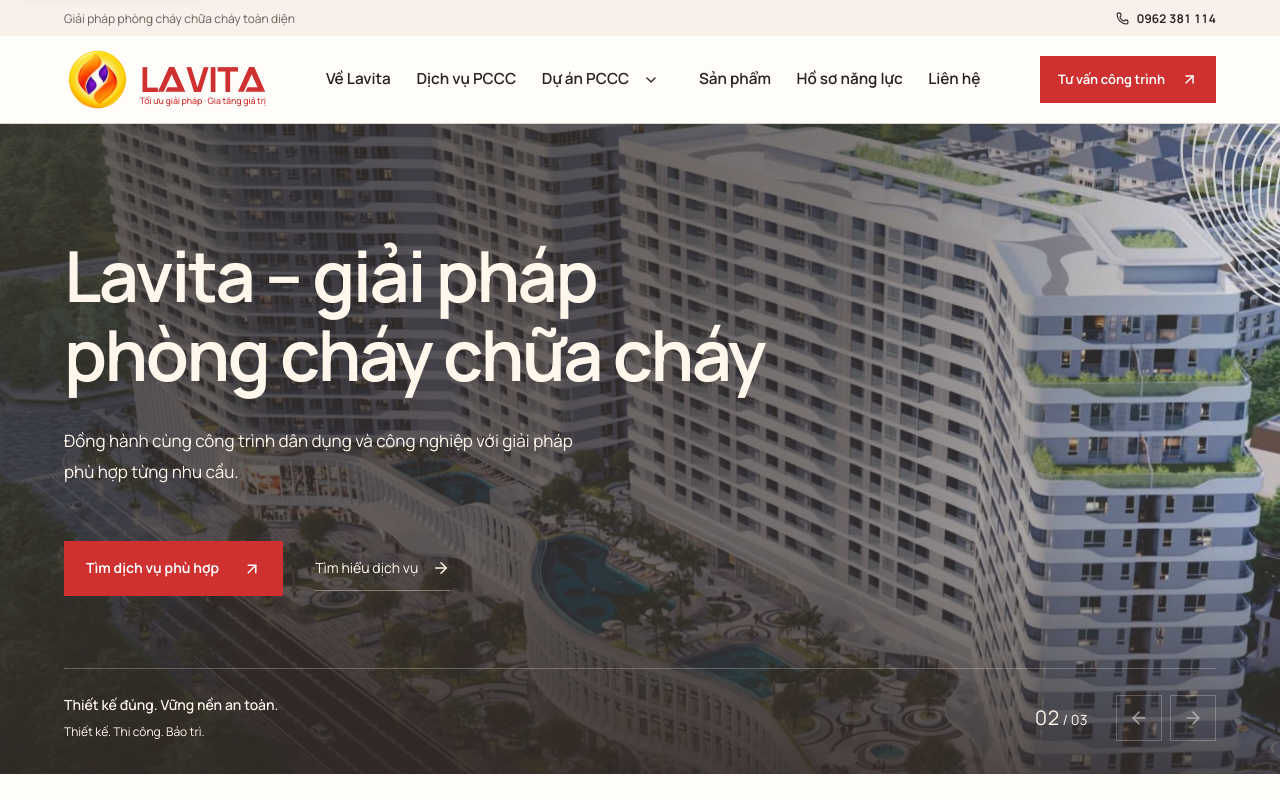
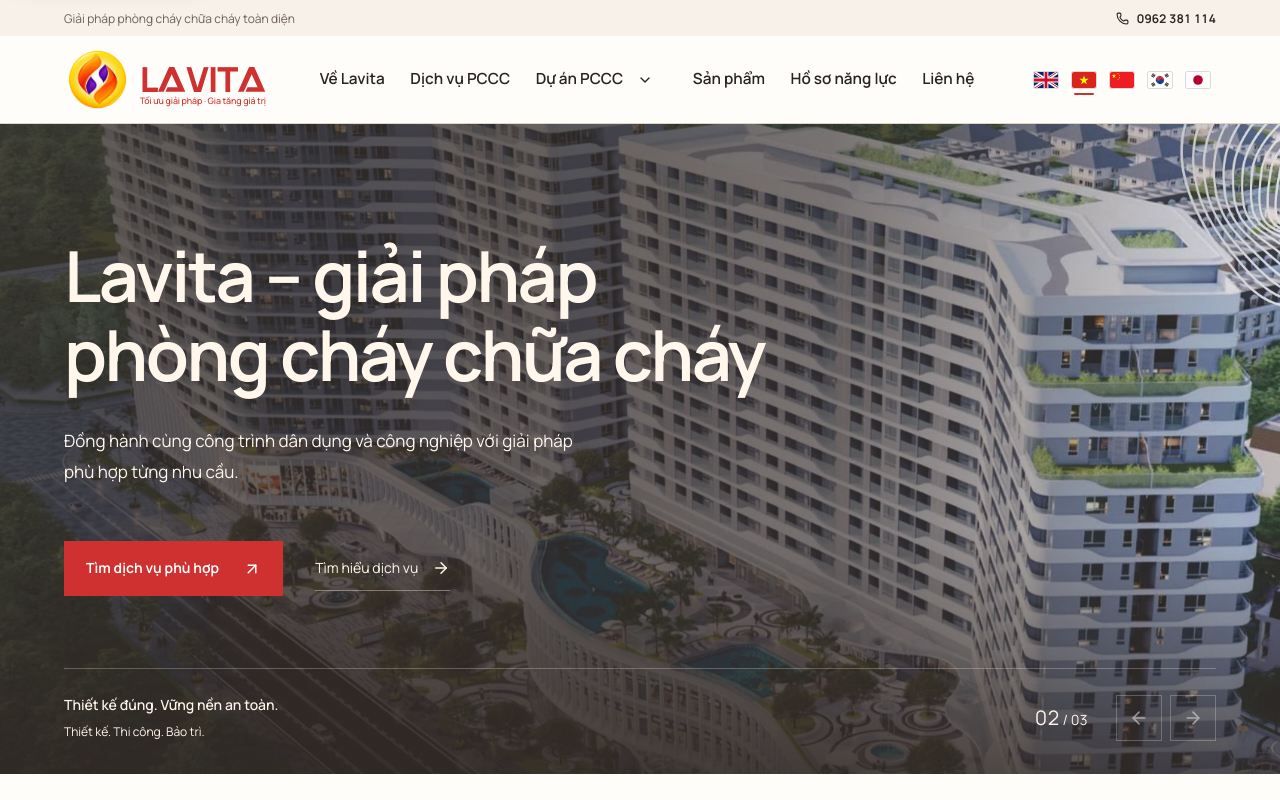
Before and after one commit to hoangthi0607/LavitaLandingPage, a Next.js app: page / in a window 1280 px wide. Shown: the top 800 px of the page. Built offline with nearby package versions, Linux system fonts and the light colour scheme.

Commit message:
feat(multilanguage): add flags into navigation bar

```diff
--- a/src/app/globals.css
+++ b/src/app/globals.css
@@ -79,8 +79,22 @@ h3 { font-size: 1.375rem; letter-spacing: -.025em; line-height: 1.4; margin: 0;
 .nav-dropdown-panel li { min-width: 0; }
 .nav-dropdown-panel a { display: flex; width: 100%; min-height: 44px; padding: 10px 14px; font-size: .875rem; font-weight: 500; line-height: 1.5; overflow-wrap: anywhere; }
 .nav-dropdown-panel a:hover, .nav-dropdown-panel a:focus-visible { background: var(--color-surface-soft); color: var(--color-brand); }
-.header-cta { display: inline-flex; align-items: center; justify-content: center; gap: 16px; padding: 12px 18px; min-height: 44px; background: var(--color-brand); color: white; font-size: .8125rem; font-weight: 650; }
-.header-cta:hover { background: var(--color-brand-hover); }
+/* Language flags replace the header CTA; the current language carries a brand-red underline. */
+.language-flags { display: flex; align-items: center; gap: 2px; margin: 0; padding: 0; list-style: none; }
+.language-flags button { position: relative; display: grid; place-items: center; width: 36px; height: 36px; padding: 0; border: 0; border-radius: 6px; background: transparent; cursor: pointer; transition: background .2s var(--ease-out); }
+.language-flags button[aria-disabled="true"] { cursor: default; }
+.language-flags button:hover { background: var(--color-surface-soft); }
+.language-flags svg { display: block; width: 24px; height: 16px; border-radius: 2px; box-shadow: 0 0 0 1px color-mix(in srgb, var(--color-ink) 16%, transparent); }
+.language-flags button[aria-pressed="true"]::after { content: ""; position: absolute; left: 8px; right: 8px; bottom: 3px; height: 2px; border-radius: 1px; background: var(--color-brand); }
+.header-languages { flex-shrink: 0; }
+/* Below 1280px the nav bar has no room, so the flags move to the utility strip beside the phone number. */
+.utility-actions { display: flex; align-items: center; gap: clamp(12px, 2vw, 24px); }
+.utility-languages button { width: 32px; height: 32px; }
+.utility-languages svg { width: 21px; height: 14px; }
+.utility-languages button[aria-pressed="true"]::after { left: 6px; right: 6px; bottom: 2px; }
+.utility-languages button:hover { background: var(--color-surface); }
+@media (min-width: 1280px) { .utility-languages { display: none; } }
+@media (max-width: 1279px) { .header-languages { display: none; } }
 .menu-toggle { display: none; width: 44px; height: 44px; flex-shrink: 0; place-items: center; border: 1px solid var(--color-line); background: transparent; color: var(--color-ink); }
 .mobile-nav { border-top: 1px solid var(--color-line); padding: 12px var(--gutter) 20px; max-height: calc(100dvh - 124px); overflow-y: auto; overscroll-behavior: contain; }
 .mobile-nav>a { display: flex; justify-content: space-between; align-items: center; gap: 16px; min-height: 52px; border-bottom: 1px solid var(--color-line); font-weight: 550; }
@@ -194,9 +208,6 @@ h3 { font-size: 1.375rem; letter-spacing: -.025em; line-height: 1.4; margin: 0;
 .footer-company a { display: flex; align-items: center; overflow-wrap: anywhere; }
 .footer .footer-copyright { grid-column: 1 / -1; border-top: 1px solid var(--color-line); padding-top: 24px; font-size: .75rem; color: var(--color-muted); margin-top: 20px; }
 
-@media (max-width: 1279px) {
-  .header-cta { display: none; }
-}
 @media (max-width: 1100px) {
   .hero-slide::after { background: linear-gradient(0deg, color-mix(in srgb, var(--color-dark) 78%, transparent), color-mix(in srgb, var(--color-dark) 70%, transparent) 30%, color-mix(in srgb, var(--color-dark) 68%, transparent) 75%, color-mix(in srgb, var(--color-dark) 50%, transparent)); }
   .intro-strip { gap: 30px; }
@@ -239,6 +250,7 @@ h3 { font-size: 1.375rem; letter-spacing: -.025em; line-height: 1.4; margin: 0;
 @media (max-width: 480px) {
   .utility>span { display: none; }
   .utility { justify-content: flex-end; }
+  .utility-actions { flex: 1; justify-content: space-between; }
   .brand { font-size: 1.875rem; }
   .hero-content { padding-top: 58px; padding-bottom: 48px; }
   .hero { min-height: 615px; }
--- a/src/components/layout/header.tsx
+++ b/src/components/layout/header.tsx
@@ -6,6 +6,7 @@ import { usePathname } from "next/navigation";
 import { ArrowUpRight, Menu, Phone, X } from "lucide-react";
 import { company, navigation } from "@/data/home";
 import { Brand } from "./brand";
+import { LanguageFlags } from "./language-flags";
 import { ProjectNavigation } from "./project-navigation";
 
 export function Header() {
@@ -43,11 +44,11 @@ export function Header() {
   };
   return (
     <header className="site-header">
-      <div className="utility"><span>Giải pháp phòng cháy chữa cháy toàn diện</span><a href={company.phoneHref}><Phone size={13} aria-hidden="true" /> {company.phone}</a></div>
+      <div className="utility"><span>Giải pháp phòng cháy chữa cháy toàn diện</span><div className="utility-actions"><LanguageFlags className="utility-languages" /><a href={company.phoneHref}><Phone size={13} aria-hidden="true" /> {company.phone}</a></div></div>
       <div className="navigation">
         <Brand />
         <nav className="desktop-nav" aria-label="Điều hướng chính">{navigation.map(item => item.href === "/du-an" ? dropdown() : <Link key={item.href} href={item.href} aria-current={pathname === item.href || pathname.startsWith(`${item.href}/`) ? "page" : undefined}>{item.label}</Link>)}</nav>
-        <Link className="header-cta" href="/lien-he">Tư vấn công trình <ArrowUpRight size={17} aria-hidden="true" /></Link>
+        <LanguageFlags className="header-languages" />
         <button ref={toggleRef} className="menu-toggle" onClick={() => { setOpen(!open); setExpandedMenu(null); }} aria-expanded={open} aria-controls="mobile-nav" aria-label={open ? "Đóng menu" : "Mở menu"}>{open ? <X /> : <Menu />}</button>
       </div>
       <nav id="mobile-nav" className="mobile-nav" aria-label="Điều hướng di động" hidden={!open}>{navigation.map(item => item.href === "/du-an" ? dropdown(true) : <Link key={item.href} href={item.href} aria-current={pathname === item.href || pathname.startsWith(`${item.href}/`) ? "page" : undefined} onClick={() => setOpen(false)}>{item.label}<ArrowUpRight size={18} aria-hidden="true" /></Link>)}<a className="mobile-phone" href={company.phoneHref}><Phone size={18} aria-hidden="true" /> Gọi {company.phone}</a></nav>
--- /dev/null
+++ b/src/components/layout/language-flags.tsx
@@ -0,0 +1,66 @@
+import { useId } from "react";
+import { currentLanguage, languages, type LanguageCode } from "@/data/home";
+
+// Five-point star polygon, first point straight up.
+function star(cx: number, cy: number, outer: number, rotate = 0) {
+  const inner = outer * 0.382;
+  return Array.from({ length: 10 }, (_, i) => {
+    const radius = i % 2 ? inner : outer;
+    const angle = ((-90 + rotate + i * 36) * Math.PI) / 180;
+    return `${(cx + radius * Math.cos(angle)).toFixed(2)},${(cy + radius * Math.sin(angle)).toFixed(2)}`;
+  }).join(" ");
+}
+
+function Trigram({ x, y, angle }: { x: number; y: number; angle: number }) {
+  return <g transform={`translate(${x} ${y}) rotate(${angle})`} fill="#000">
+    <rect x="-2.2" y="-1.9" width="4.4" height=".9" /><rect x="-2.2" y="-.45" width="4.4" height=".9" /><rect x="-2.2" y="1" width="4.4" height=".9" />
+  </g>;
+}
+
+// Authored SVG flags (3:2). Flag colours are the official ones, not theme tokens.
+function Flag({ code, uid }: { code: LanguageCode; uid: string }) {
+  switch (code) {
+    case "en": return <svg viewBox="0 0 60 40" aria-hidden="true" focusable="false">
+      <clipPath id={`${uid}-t`}><path d="M30,20 h30 v20 z v20 h-30 z h-30 v-20 z v-20 h30 z" /></clipPath>
+      <rect width="60" height="40" fill="#012169" />
+      <path d="M0,0 L60,40 M60,0 L0,40" stroke="#fff" strokeWidth="8" />
+      <path d="M0,0 L60,40 M60,0 L0,40" stroke="#C8102E" strokeWidth="4" clipPath={`url(#${uid}-t)`} />
+      <path d="M30,0 v40 M0,20 h60" stroke="#fff" strokeWidth="12" />
+      <path d="M30,0 v40 M0,20 h60" stroke="#C8102E" strokeWidth="7" />
+    </svg>;
+    case "vi": return <svg viewBox="0 0 30 20" aria-hidden="true" focusable="false">
+      <rect width="30" height="20" fill="#DA251D" /><polygon points={star(15, 10.4, 6)} fill="#FFFF00" />
+    </svg>;
+    case "zh": return <svg viewBox="0 0 30 20" aria-hidden="true" focusable="false">
+      <rect width="30" height="20" fill="#EE1C25" />
+      <g fill="#FFFF00"><polygon points={star(5, 5, 3)} /><polygon points={star(10, 2, 1, 23)} /><polygon points={star(12, 4, 1, 46)} /><polygon points={star(12, 7, 1, 70)} /><polygon points={star(10, 9, 1, 21)} /></g>
+    </svg>;
+    case "ko": return <svg viewBox="0 0 30 20" aria-hidden="true" focusable="false">
+      <rect width="30" height="20" fill="#fff" />
+      <g transform="rotate(33.69 15 10)">
+        <path d="M10,10 a5,5 0 0 1 10,0 z" fill="#CD2E3A" /><path d="M10,10 a5,5 0 0 0 10,0 z" fill="#0047A0" />
+        <circle cx="12.5" cy="10" r="2.5" fill="#CD2E3A" /><circle cx="17.5" cy="10" r="2.5" fill="#0047A0" />
+      </g>
+      <Trigram x={6.6} y={4.4} angle={-56.31} /><Trigram x={23.4} y={4.4} angle={56.31} /><Trigram x={6.6} y={15.6} angle={56.31} /><Trigram x={23.4} y={15.6} angle={-56.31} />
+    </svg>;
+    case "ja": return <svg viewBox="0 0 30 20" aria-hidden="true" focusable="false">
+      <rect width="30" height="20" fill="#fff" /><circle cx="15" cy="10" r="6" fill="#BC002D" />
+    </svg>;
+  }
+}
+
+export function LanguageFlags({ className }: { className?: string }) {
+  const uid = useId().replace(/[^a-zA-Z0-9_-]/g, "");
+  return <ul className={className ? `language-flags ${className}` : "language-flags"} aria-label="Ngôn ngữ">
+    {languages.map(language => {
+      const current = language.code === currentLanguage;
+      // Translations are not available yet: non-current languages are announced as upcoming and do nothing.
+      return <li key={language.code}>
+        <button type="button" aria-pressed={current} aria-disabled={current ? undefined : true}
+          aria-label={`${language.nativeName}${current ? "" : " (sắp có)"}`} title={current ? language.name : `${language.name} · sắp có`}>
+          <Flag code={language.code} uid={`${uid}-${language.code}`} />
+        </button>
+      </li>;
+    })}
+  </ul>;
+}
--- a/src/data/home.ts
+++ b/src/data/home.ts
@@ -17,6 +17,16 @@ export const navigation = [
  { label: "Về Lavita", href: "/ve-lavita" }, { label: "Dịch vụ PCCC", href: "/dich-vu" }, projectNavigation,
  { label: "Sản phẩm", href: "/san-pham" }, { label: "Hồ sơ năng lực", href: "/ho-so-nang-luc" }, { label: "Liên hệ", href: "/lien-he" },
 ];
+// Language switcher. Only Vietnamese content exists today; the others are placeholders until translations ship.
+export const languages = [
+ { code: "en", name: "Tiếng Anh", nativeName: "English" },
+ { code: "vi", name: "Tiếng Việt", nativeName: "Tiếng Việt" },
+ { code: "zh", name: "Tiếng Trung", nativeName: "中文" },
+ { code: "ko", name: "Tiếng Hàn", nativeName: "한국어" },
+ { code: "ja", name: "Tiếng Nhật", nativeName: "日本語" },
+] as const;
+export type LanguageCode = (typeof languages)[number]["code"];
+export const currentLanguage: LanguageCode = "vi";
 export const slides = [
  { title: "An toàn hôm nay.\nGiá trị mai sau.", description: "Giải pháp phòng cháy chữa cháy đồng bộ — từ tư vấn thiết kế, thi công đến bảo trì công trình.", category: "LAVITA · GIẢI PHÁP PCCC", href: "/dich-vu", image: "/images/installation.webp", alt: "Hệ thống đường ống PCCC" },
  { title: "Thiết kế đúng.\nVững nền an toàn.", description: "Đồng hành cùng công trình dân dụng và công nghiệp với giải pháp phù hợp từng nhu cầu.", category: "TƯ VẤN & THIẾT KẾ", href: "/dich-vu#tu-van-thiet-ke", image: "/images/dai-nhat.webp", alt: "Phối cảnh Chung cư Đại Nhật, dự án thiết kế PCCC" },
```
Also changed, not shown: 1 other file (tests, documents, lock files or other folders).
